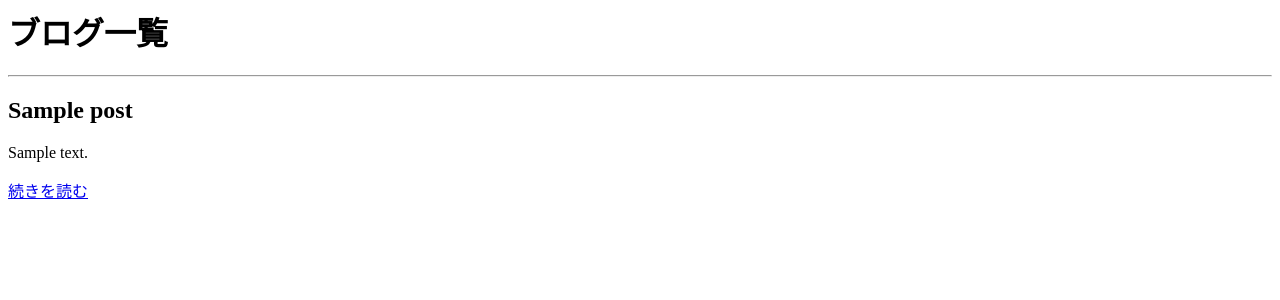
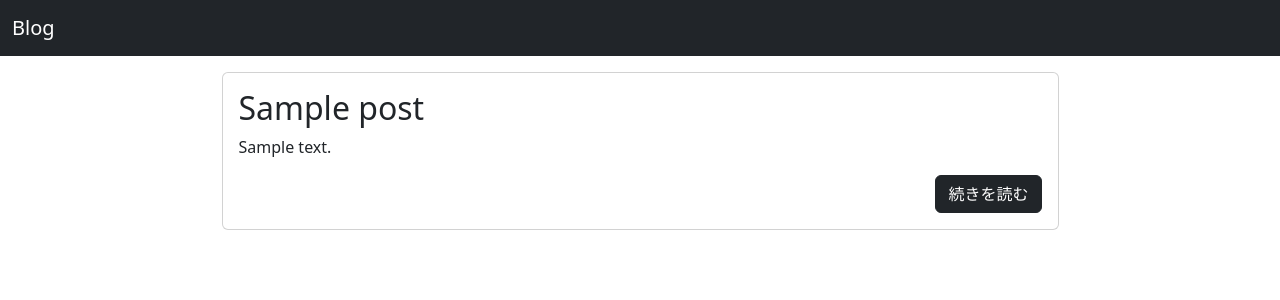
Before and after one commit to divergen371/first_django, a Django app: template blog/templates/blog/post_list.html in a window 1280 px wide. Shown: the top 300 px of the page. Run offline with Django 4.2, Linux system fonts and the light colour scheme; the template is opened without the code that fills it: most values are stand-ins (such as "Sample title", 1, 10 or a date in 2020); some libraries are stand-ins or nearby versions.

Commit message:
:art: Bootstrapを当てる

```diff
--- a/blog/templates/blog/post_list.html
+++ b/blog/templates/blog/post_list.html
@@ -1,7 +1,15 @@
-<h1>ブログ一覧</h1>
-<hr />
+{% extends "blog/base.html" %}
+
+{% block content %}
 {% for post in posts %}
-<h2>{{post.title}}</h2>
-<p>{{post.content}}</p>
-<a href="{% url "post_detail" post.pk %}">続きを読む</a>
+  <div class="card w-75 mt-3 mx-auto">
+    <div class="card-body">
+        <h2 class="card-title">{{ post.title }}</h2>
+        <p class="card-text">{{ post.content | truncatechars:30 }}</p>
+        <div class="d-grid gap-2 d-md-flex justify-content-md-end">
+            <a href="{% url "post_detail" post.pk%}" class="btn btn-dark">続きを読む</a>
+        </div>
+    </div>
+  </div>
 {% endfor %}
+{% endblock content %}
```
